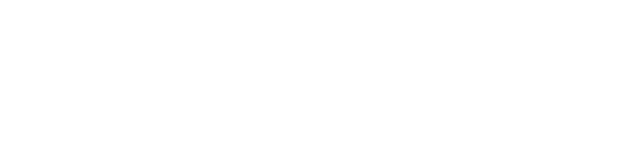
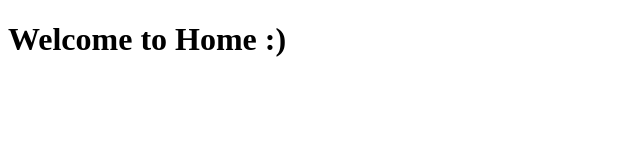
Before and after one commit to SwiftSoft-Bahadur/html, a plain HTML site: page index.html in a window 1280 px wide. Shown: the whole page, without its empty margins (0-640 px from the left). Drawn offline with Linux system fonts and the light colour scheme.

Commit message:
modified:   Jenkinsfile         modified:   db.yml         modified:   index.html

```diff
--- a/index.html
+++ b/index.html
@@ -6,6 +6,6 @@
     <title>Document</title>
 </head>
 <body>
-
+    <h1>Welcome to Home :)</h1>
 </body>
 </html>
```
Also changed, not shown: 2 other files.
